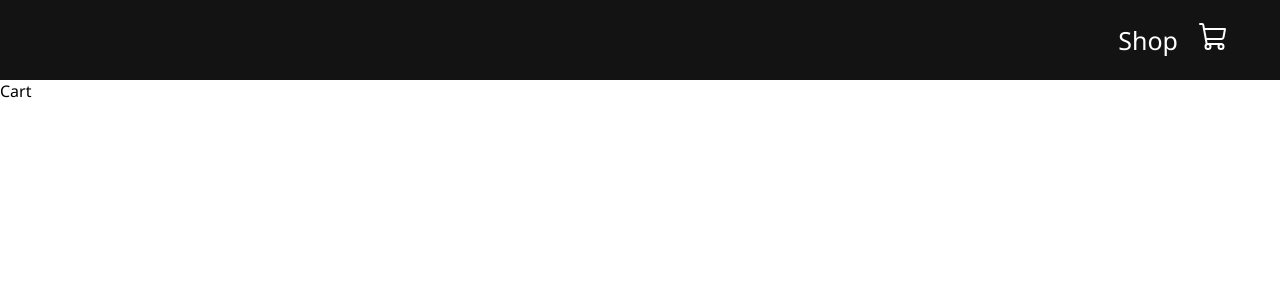
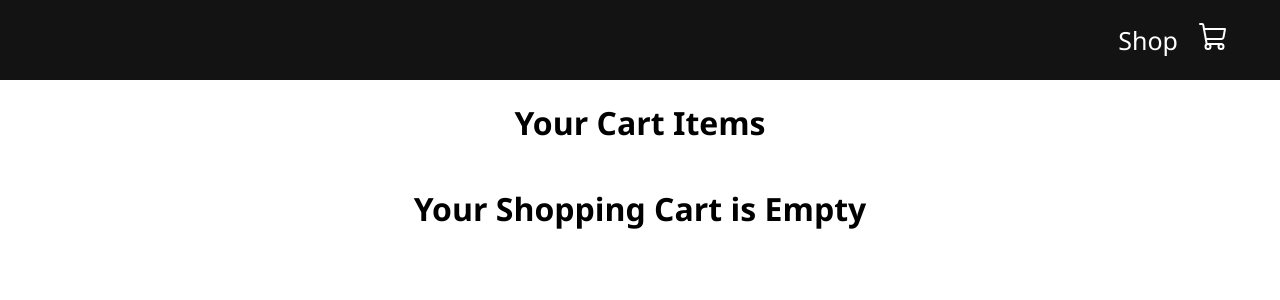
Before and after one commit to vantrangaof/ecommerce-cart-react, a React (Create React App) app: page /cart in a window 1280 px wide. Shown: the top 300 px of the page. Built offline with nearby package versions, Linux system fonts and the light colour scheme.

Commit message:
inti cart component

```diff
--- a/src/App.js
+++ b/src/App.js
@@ -3,11 +3,13 @@ import { BrowserRouter as Router, Routes, Route } from "react-router-dom"
 import NavBar from './components/NavBar'
 import Shop from './pages/shop/Shop'
 import Cart from './pages/cart/Cart'
+import ShopContextProvider from './context/ShopContext';
 
 
 function App() {
   return (
     <div className="App">
+      <ShopContextProvider>
         <Router>
           <NavBar />
           <Routes>
@@ -15,7 +17,7 @@ function App() {
             <Route path="/cart" element={<Cart />}/>
           </Routes>
         </Router>
-
+      </ShopContextProvider>
     </div>
   );
 }
--- /dev/null
+++ b/src/context/ShopContext.jsx
@@ -0,0 +1,65 @@
+/* eslint-disable no-unused-vars */
+import { createContext, useState } from 'react'
+import { PRODUCTS } from '../products'
+
+// define all the states and logic for our project
+
+export const ShopContext = createContext(null)
+
+// init an empty cat array
+const getDefaultCart = () => {
+    let cart = {}
+    for (let i = 1; i < PRODUCTS.length + 1; i++) {
+        cart[i] = 0
+    }
+    return cart
+}
+
+const ShopContextProvider = ({children}) => {
+
+    const [cartItems, setCartItems] = useState(getDefaultCart())
+
+    const getTotalCartAmount = () => {
+        let totalAmount = 0;
+        for (const item in cartItems) {
+        if (cartItems[item] > 0) {
+            let itemInfo = PRODUCTS.find((product) => product.id === Number(item));
+            totalAmount += cartItems[item] * itemInfo.price;
+        }
+        }
+        return totalAmount;
+    };
+
+    const addToCart = (itemId) => {
+        setCartItems((prev) => ({...prev, [itemId]: prev[itemId] + 1 }))
+    }
+
+    const removeFromCart = (itemId) => {
+        setCartItems((prev) => ({...prev, [itemId]: prev[itemId] - 1 }))
+    }
+
+    const updateCartItemCount = (newAmount, itemId) => {
+        setCartItems((prev) => ({ ...prev, [itemId]: newAmount }));
+      };
+
+      const checkout = () => {
+        setCartItems(getDefaultCart());
+      };
+
+      const contextValue = {
+        cartItems,
+        addToCart,
+        updateCartItemCount,
+        removeFromCart,
+        getTotalCartAmount,
+        checkout,
+      };
+
+    console.log(cartItems)
+
+  return (
+    <ShopContext.Provider value={contextValue}>{children}</ShopContext.Provider>
+  )
+}
+
+export default ShopContextProvider
--- a/src/pages/cart/Cart.jsx
+++ b/src/pages/cart/Cart.jsx
@@ -1,9 +1,50 @@
-import React from 'react'
+/* eslint-disable array-callback-return */
+import React, { useContext } from "react";
+import { ShopContext } from "../../context/ShopContext";
+import { PRODUCTS } from "../../products";
+import { CartItem } from "./CartItem";
+import { useNavigate } from "react-router-dom";
+
+import "./cart.css";
 
 const Cart = () => {
+  const { cartItems, getTotalCartAmount, checkout } = useContext(ShopContext);
+  const totalAmount = getTotalCartAmount();
+
+  const navigate = useNavigate();
+
   return (
-    <div>Cart</div>
-  )
-}
+    <div className="cart">
+      <div>
+        <h1>Your Cart Items</h1>
+      </div>
+      <div className="cart">
+        {PRODUCTS.map((product) => {
+          if (cartItems[product.id] !== 0) {
+            return <CartItem data={product} />;
+          }
+        })}
+      </div>
+
+      {totalAmount > 0 ? (
+        <div className="checkout">
+          <p> Subtotal: ${totalAmount} </p>
+          <button onClick={() => navigate("/")}> Continue Shopping </button>
+          <button
+            onClick={() => {
+              checkout();
+              navigate("/checkout");
+            }}
+          >
+            {" "}
+            Checkout{" "}
+          </button>
+        </div>
+      ) : (
+        <h1> Your Shopping Cart is Empty</h1>
+      )}
+    </div>
+  );
+};
 
 export default Cart
--- /dev/null
+++ b/src/pages/cart/CartItem.jsx
@@ -0,0 +1,29 @@
+import React, { useContext } from "react";
+import { ShopContext } from "../../context/ShopContext";
+
+
+export const CartItem = (props) => {
+  const { id, productName, price, productImage } = props.data;
+  const { cartItems, addToCart, removeFromCart, updateCartItemCount } =
+    useContext(ShopContext);
+
+  return (
+    <div className="cartItem">
+      <img src={`http://localhost:3000${productImage}`} alt={productName}/>
+      <div className="description">
+        <p>
+          <b>{productName}</b>
+        </p>
+        <p> Price: ${price}</p>
+        <div className="countHandler">
+          <button onClick={() => removeFromCart(id)}> - </button>
+          <input
+            value={cartItems[id]}
+            onChange={(e) => updateCartItemCount(Number(e.target.value), id)}
+          />
+          <button onClick={() => addToCart(id)}> + </button>
+        </div>
+      </div>
+    </div>
+  );
+};
--- /dev/null
+++ b/src/pages/cart/cart.css
@@ -0,0 +1,43 @@
+.cart {
+    display: flex;
+    flex-direction: column;
+    justify-content: center;
+    align-items: center;
+  }
+
+  .cartItem {
+    width: 700px;
+    height: 250px;
+    display: flex;
+
+    align-items: center;
+    box-shadow: 0px 3px 15px rgba(0, 0, 0, 0.2);
+    border-radius: 25px;
+    margin: 30px;
+  }
+
+  .cartItem img {
+    width: 200px;
+  }
+
+  .cartItem .description {
+    width: 100%;
+    font-size: 30px;
+  }
+
+  .countHandler input {
+    width: 40px;
+    text-align: center;
+    font-weight: bolder;
+  }
+
+  .checkout button {
+    width: 150px;
+    height: 50px;
+    background-color: rgb(19, 19, 19);
+    color: white;
+    border: none;
+    border-radius: 8px;
+    margin: 10px;
+    cursor: pointer;
+  }
--- a/src/pages/shop/Product.jsx
+++ b/src/pages/shop/Product.jsx
@@ -1,15 +1,26 @@
-import React from 'react'
+import React, { useContext } from 'react'
+import { ShopContext } from '../../context/ShopContext'
 
 const Product = ({ data }) => {
     const { id, productName, price, productImage } = data
+    const { addToCart, cartItems } = useContext(ShopContext)
+
+    const cartItemAmount = cartItems[id]
+
   return (
     <div key={id} className="product">
-        <img src={productImage} alt={productName}/>
+        <img src={`http://localhost:3000${productImage}`} alt={productName}/>
             <div className='description'>
                 <p>{productName}</p>
                 <p>${price}</p>
             </div>
-            <button className="addToCartBtn">Add To Cart</button>
+            <button className="addToCartBtn" onClick={() => addToCart(id)}>
+              Add To Cart
+              {cartItemAmount > 0 &&
+              <>
+                ({cartItemAmount})
+              </>}
+            </button>
     </div>
   )
 }
```
Lines whose indentation alone changed are shown as unchanged.
